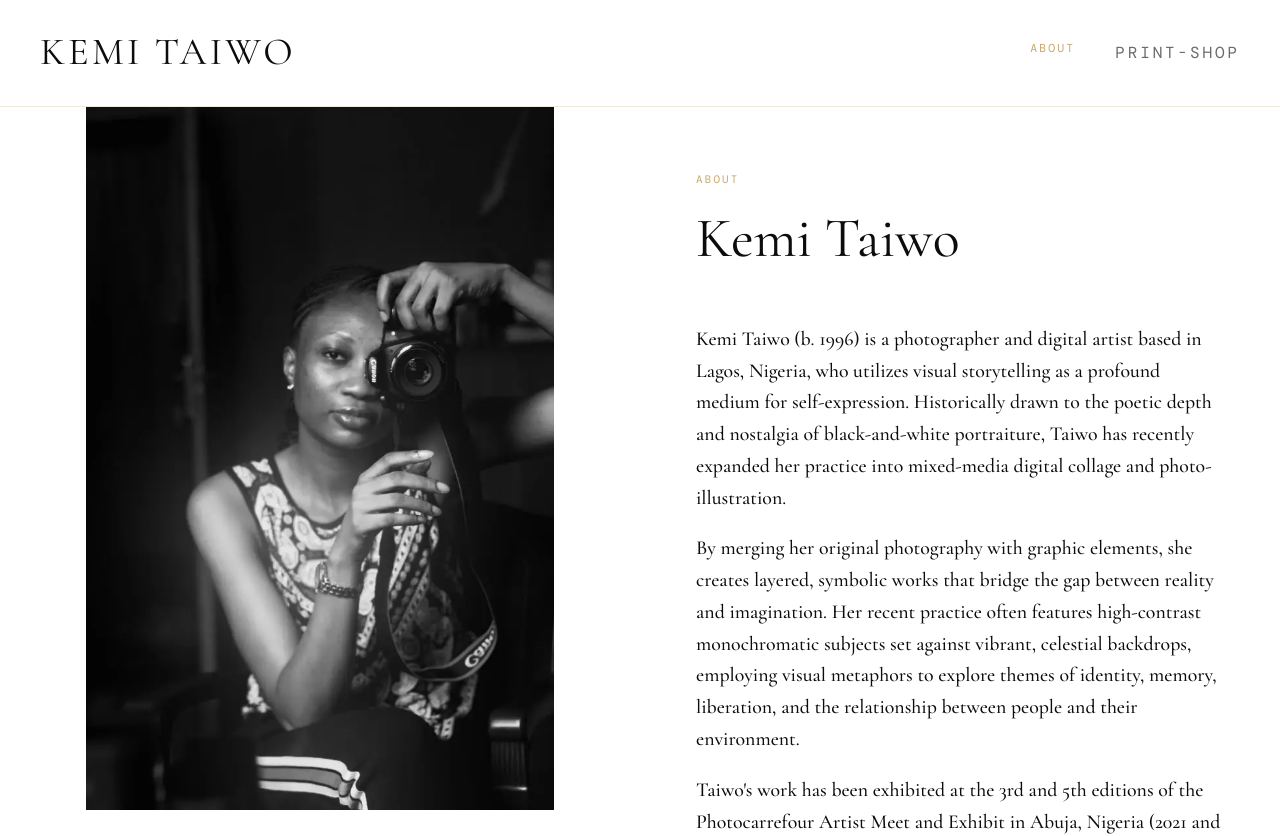
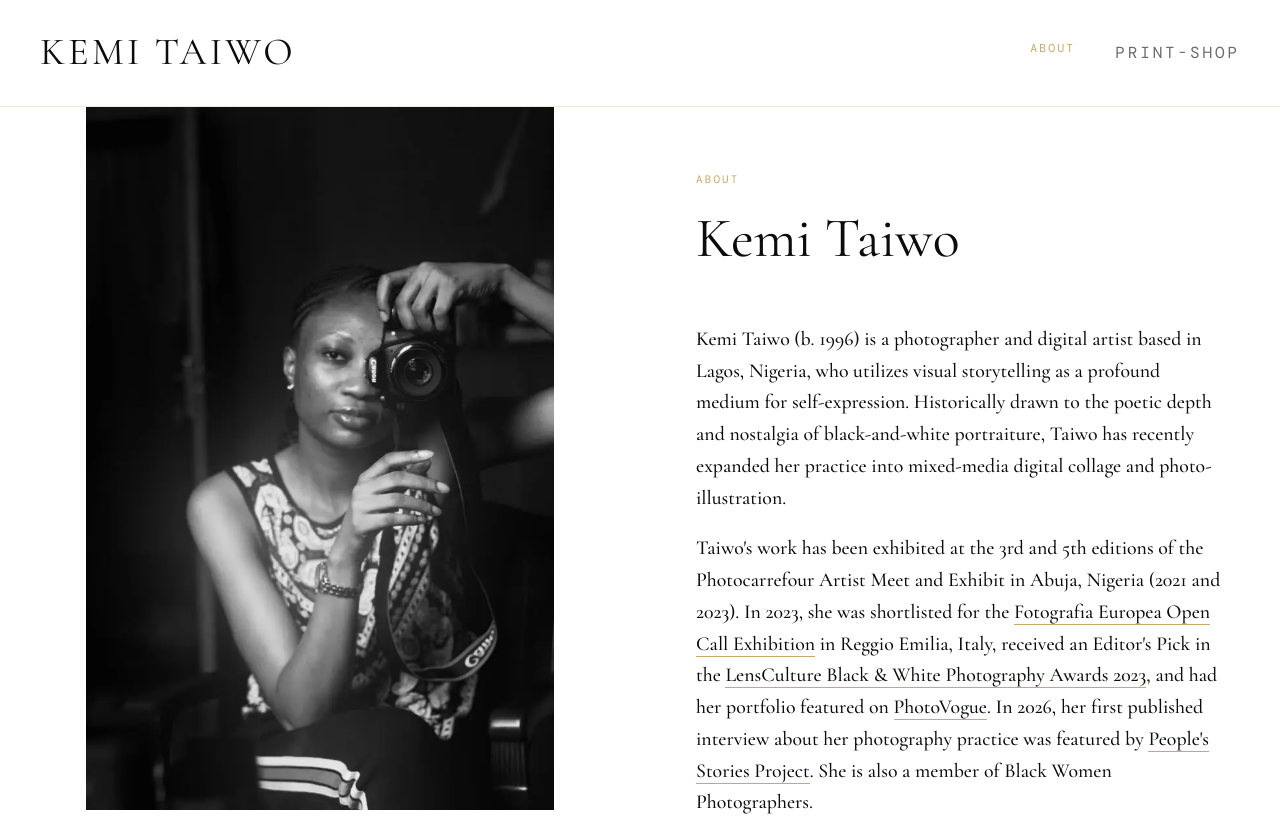
Before and after one commit to JAMIN-exe/kemi-portfolio, a React (Vite) app: page /about in a window 1280 px wide. Shown: the top 836 px of the page. Built offline with nearby package versions, Linux system fonts and the light colour scheme; a web font is replaced by a local one.

Commit message:
deleted second paragraph in About.jsx

```diff
--- a/src/pages/About/About.jsx
+++ b/src/pages/About/About.jsx
@@ -56,15 +56,6 @@ export default function About() {
               and nostalgia of black-and-white portraiture, Taiwo has recently
               expanded her practice into mixed-media digital collage and
               photo-illustration.
-            </p>
-            <p>
-              By merging her original photography with graphic elements, she
-              creates layered, symbolic works that bridge the gap between
-              reality and imagination. Her recent practice often features
-              high-contrast monochromatic subjects set against vibrant,
-              celestial backdrops, employing visual metaphors to explore themes
-              of identity, memory, liberation, and the relationship between
-              people and their environment.
             </p>
             <p>
               Taiwo's work has been exhibited at the 3rd and 5th editions of the
```
